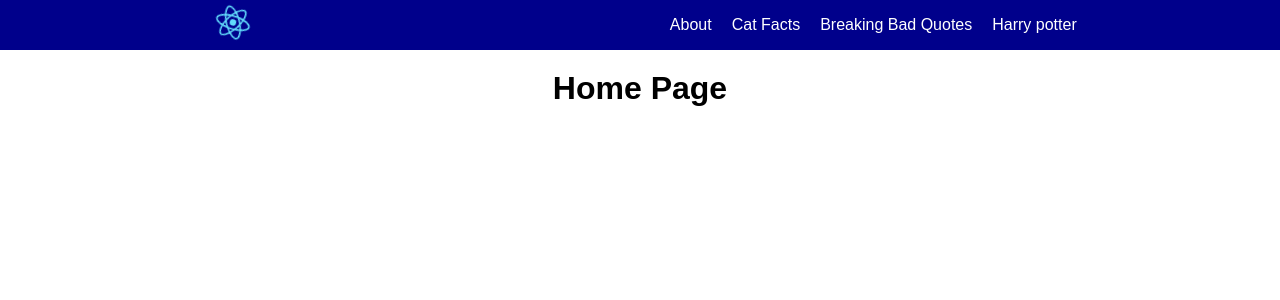
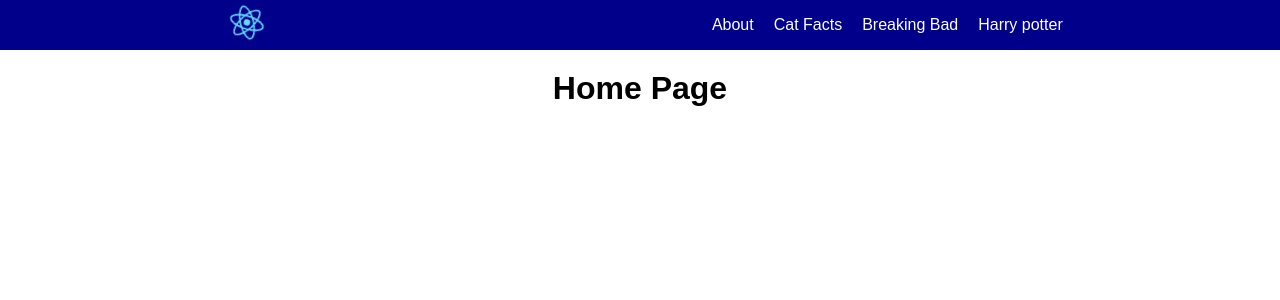
Before and after one commit to pras75299/React-Router-Example, a React (Create React App) app: page / in a window 1280 px wide. Shown: the top 300 px of the page. Built offline with nearby package versions, Linux system fonts and the light colour scheme.

Commit message:
update UI of HarryPotter component and edit url and text of nav

```diff
--- a/src/App.js
+++ b/src/App.js
@@ -16,7 +16,7 @@ export default function App() {
           <Route path="/about" component={About} />
           <Route path="/cats" component={Cats} />
           <Route path="/quotes" component={Quotes} />
-          <Route path="/potter" component={HarryPotter} />
+          <Route path="/harry-potter" component={HarryPotter} />
         </Switch>
       </div>
     </Router>
--- a/src/Nav.js
+++ b/src/Nav.js
@@ -15,17 +15,17 @@ function Nav() {
 
         <li>
           <Link to="/cats">
-            <span>Cat Facts</span>
+           Cat Facts
           </Link>
         </li>
         <li>
           <Link to="/quotes">
-            <span>Breaking Bad Quotes</span>
+            Breaking Bad
           </Link>
         </li>
         <li>
-          <Link to="/potter">
-            <span>Harry potter</span>
+          <Link to="/harry-potter">
+            Harry potter
           </Link>
         </li>
       </ul>
--- a/src/index.css
+++ b/src/index.css
@@ -157,11 +157,12 @@ span.common-class {
 }
 
 .harry-potter-article:hover{
-  background: #c2c2fa;
-  border: #c2c2fa solid 1px;
+  background: darkblue;
+  border: darkblue solid 1px;
   box-shadow: #e9e9e9 0 10px 10px;
+  color: white;
 }
 
 .harry-potter-article:hover img{
-  border: darkblue solid 5px;
+  border: white solid 5px;
 }
```
